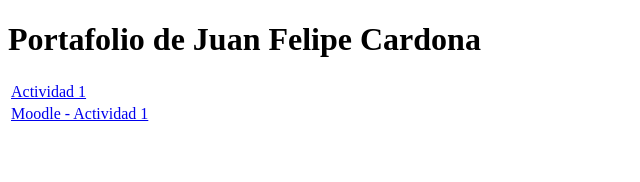
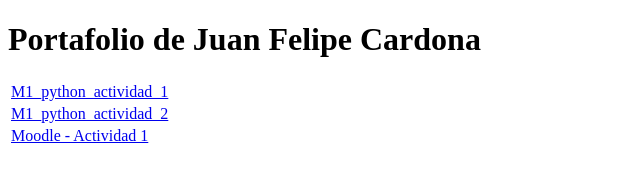
Before and after one commit to JuanFelipe0215/Portafolio-Juan-Felipe, a plain HTML site: page index.html in a window 1280 px wide. Shown: the whole page, without its empty margins (0-640 px from the left). Drawn offline with Linux system fonts and the light colour scheme.

Commit message:
agrege actividad 2

```diff
--- a/index.html
+++ b/index.html
@@ -13,7 +13,13 @@
     <table>
         <tr>
             <td>
-                <a href="https://github.com/JuanFelipe0215/M1_python_actividad_1" target="_blank">Actividad 1</a>
+                <a href="https://github.com/JuanFelipe0215/M1_python_actividad_1" target="_blank">M1_python_actividad_1</a>
+            </td>
+        </tr>
+
+        <tr>
+            <td>
+                <a href="https://github.com/JuanFelipe0215/M1_python_actividad_2" target="_blank">M1_python_actividad_2</a>
             </td>
         </tr>
 
```
